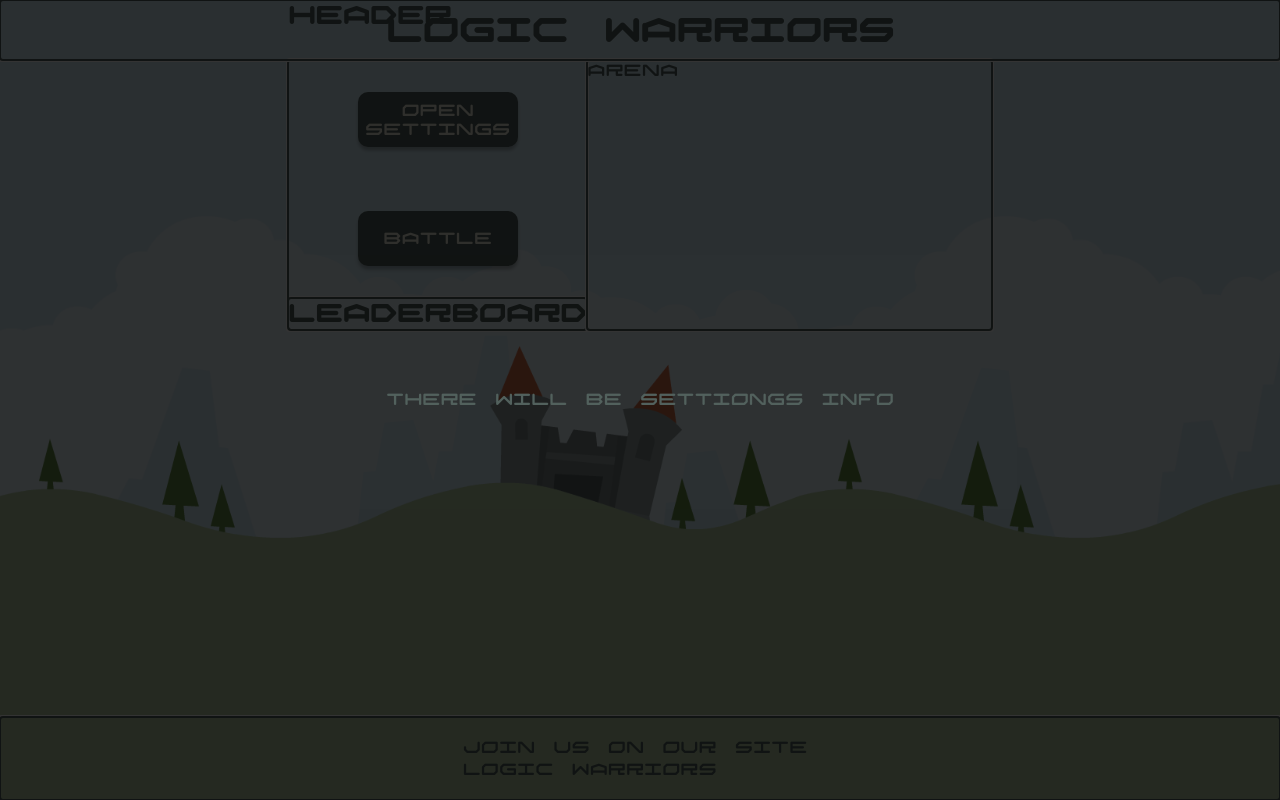
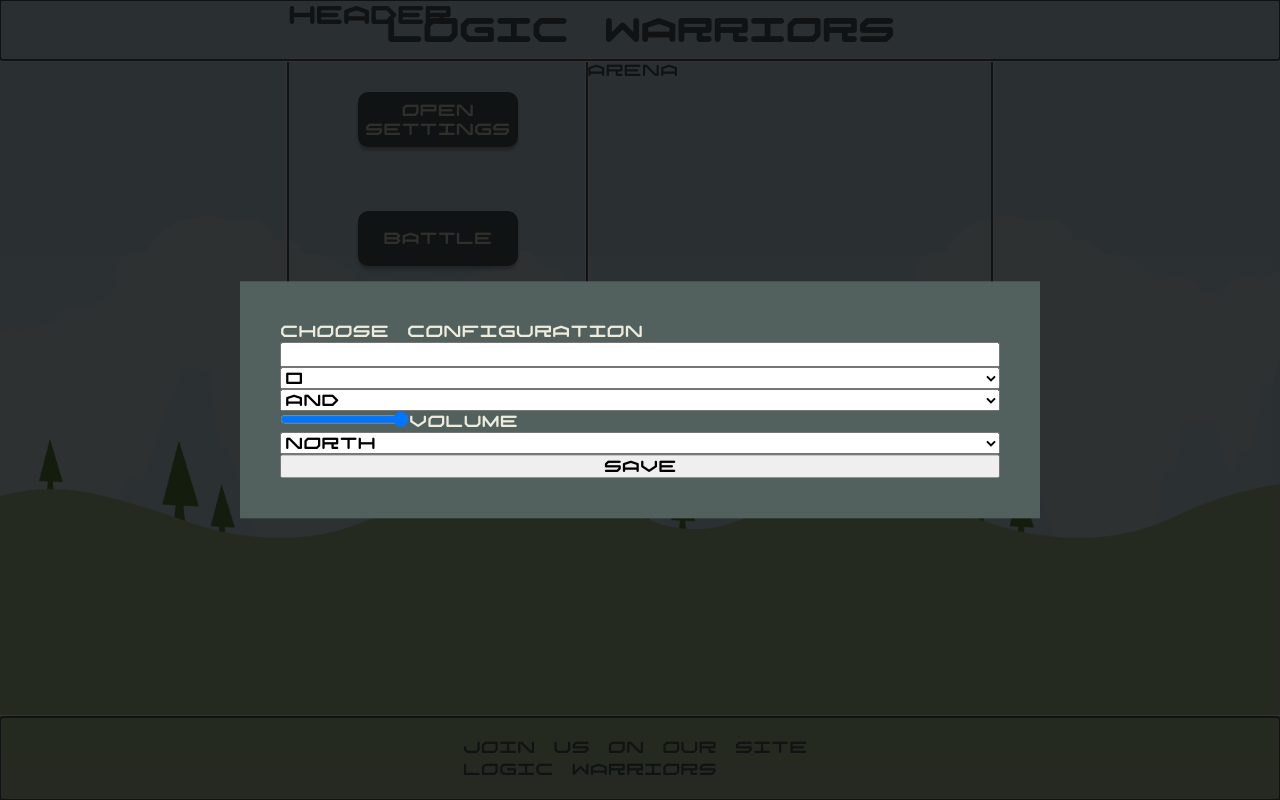
Before and after one commit to chingu-voyages/v44-tier2-team-15, a React (Create React App) app: page /v44-tier2-team-15/game in a window 1280 px wide. Both pictures are taken after a click on the button "Open settings". Built offline with nearby package versions, Linux system fonts and the light colour scheme.

Commit message:
add config modal

```diff
--- a/src/components/GamePanel/GamePanel.jsx
+++ b/src/components/GamePanel/GamePanel.jsx
@@ -1,7 +1,7 @@
 import { useState } from 'react';
 import GameControlls from 'components/GameControls/GameControls';
 import Leaderboard from 'components/Leaderboard/Leaderboard';
-import { PanelWrapp, BtnStyled } from './GamePanel.styled';
+import { BtnStyled, PanelWrapp } from './GamePanel.styled';
 import Modal from 'components/Modal';
 
 const GamePanel = () => {
@@ -16,6 +16,7 @@ const GamePanel = () => {
         <BtnStyled type="button" onClick={toogleModal}>
           Open settings
         </BtnStyled>
+
         <GameControlls />
         <Leaderboard />
       </PanelWrapp>
--- a/src/components/Modal/Modal.jsx
+++ b/src/components/Modal/Modal.jsx
@@ -27,7 +27,29 @@ const Modal = ({ onClose }) => {
   return createPortal(
     <Overlay onClick={closeByBackdrop}>
       <ModalDiv>
-        <div> There will be settiongs info</div>
+        <p>Choose configuration</p>
+        <input type="text" />
+        <select>
+          <option>0</option>
+          <option>1</option>
+        </select>
+        <select>
+          <option value="AND">AND</option>
+          <option value="OR">OR</option>
+          <option value="XOR">XOR</option>
+          <option value="NOT">NOT</option>
+        </select>
+        <div>
+          <input type="range" id="speed " name="speed " min="0" max="8" />
+          <label htmlFor="speed ">Volume</label>
+        </div>
+        <select>
+          <option value="North">North</option>
+          <option value="South">South</option>
+          <option value="East">East</option>
+          <option value="West">West</option>
+        </select>
+        <button type="button">Save</button>
       </ModalDiv>
     </Overlay>,
     modalRoot
--- a/src/components/Modal/Modal.styled.js
+++ b/src/components/Modal/Modal.styled.js
@@ -14,11 +14,11 @@ export const ModalDiv = styled.div`
   position: absolute;
   top: 50%;
   left: 50%;
-  max-width: 800px;
+  min-width: 800px;
+  padding: 40px;
   transform: translate(-50%, -50%);
-
-  & img {
-    object-fit: cover;
-    border-radius: ${p => p.theme.radii.normal};
-  }
+  display: flex;
+  flex-direction: column;
+  color: ${p => p.theme.colors.superLightgray};
+  background-color: ${p => p.theme.colors.medGreen};
 `;
```
